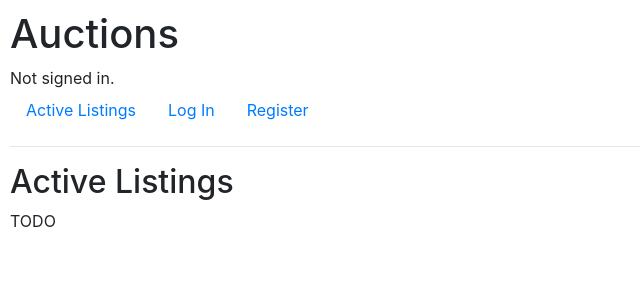
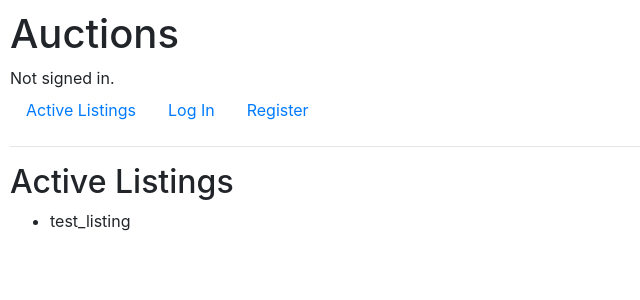
Before and after one commit to Spoonbadger/Project2-commerce, a Django app: page / in a window 1280 px wide. Shown: the top 300 px of the page, without its empty margins (0-640 px from the left). Run offline with Django 3.2, Linux system fonts and the light colour scheme; some libraries are stand-ins or nearby versions.

Commit message:
feat/ index page updates, not complete

```diff
--- a/auctions/models.py
+++ b/auctions/models.py
@@ -6,10 +6,13 @@ class User(AbstractUser):
     pass
 
 
-class Auction_listings():
+class Auction_listing():
+    listing_title = ...
+    listing_description = ...
     starting_price = ...
     current_bid = ...
     sale_price = ...
+    picture_url = ...
 
 
 
--- a/auctions/templates/auctions/index.html
+++ b/auctions/templates/auctions/index.html
@@ -3,7 +3,13 @@
 {% block body %}
     <h2>Active Listings</h2>
 
-    TODO
+    <ul>
+    {% for listing in listings %}
+        <li>
+            {{ listing }}
+        </li>
+    {% endfor %}
+    </ul>
 {% endblock %}
 
 
--- a/auctions/views.py
+++ b/auctions/views.py
@@ -12,7 +12,10 @@ def create_listing(request):
         return render(request, "auctions/create_listing.html")
 
 def index(request):
-    return render(request, "auctions/index.html")
+    listings = ['test_listing']
+    return render(request, "auctions/index.html", {
+        "listings": listings,
+    })
 
 
 def login_view(request):
```
